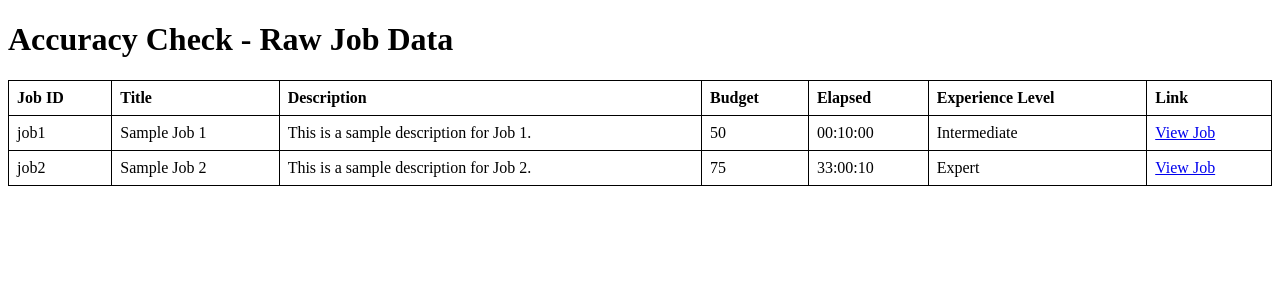
After one commit to chipmoreno/UpworkJobScraper, a Flask app: page /accuracy in a window 1280 px wide. The commit adds this page. Shown: the top 300 px of the page. Run offline with Flask 3, Linux system fonts and the light colour scheme.

Commit message:
accuracy

```diff
--- a/app.py
+++ b/app.py
@@ -7,6 +7,7 @@ from data_exploration import *
 from flask import jsonify
 import json
 from model import *
+from evaluate_accuracy import *
 
 
 app = Flask(__name__)
@@ -117,7 +118,16 @@ def ml_visualize():
     return render_template("ml.html", jobs=default_job_data, predictions=predictions)
 
 
+@app.route('/accuracy')
+def accuracy():
+    # Fetch the job data
+    if USE_DEFAULTS:
+        job_data = default_job_data
+    else:
+        job_data = scraper()
 
+    # Render the accuracy page and pass the job data for inspection
+    return render_template('accuracy.html', job_data=job_data)
 
 
 if __name__ == '__main__':
--- /dev/null
+++ b/evaluate_accuracy.py
@@ -0,0 +1,5 @@
+# evaluate_accuracy.py
+class AccuracyEvaluator:
+    def evaluate(self, predictions, ground_truth):
+        correct = sum(predictions.get(job_id) == ground_truth.get(job_id) for job_id in ground_truth)
+        return correct / len(ground_truth) if ground_truth else 0
--- /dev/null
+++ b/templates/accuracy.html
@@ -0,0 +1,51 @@
+<!DOCTYPE html>
+<html lang="en">
+<head>
+    <meta charset="UTF-8">
+    <meta name="viewport" content="width=device-width, initial-scale=1.0">
+    <title>Accuracy Check</title>
+    <style>
+        table {
+            width: 100%;
+            border-collapse: collapse;
+        }
+        table, th, td {
+            border: 1px solid black;
+        }
+        th, td {
+            padding: 8px;
+            text-align: left;
+        }
+    </style>
+</head>
+<body>
+    <h1>Accuracy Check - Raw Job Data</h1>
+
+    <table>
+        <thead>
+            <tr>
+                <th>Job ID</th>
+                <th>Title</th>
+                <th>Description</th>
+                <th>Budget</th>
+                <th>Elapsed</th>
+                <th>Experience Level</th>
+                <th>Link</th>
+            </tr>
+        </thead>
+        <tbody>
+            {% for job_id, job in job_data.items() %}
+            <tr>
+                <td>{{ job_id }}</td>
+                <td>{{ job.title }}</td>
+                <td>{{ job.description }}</td>
+                <td>{{ job.budget }}</td>
+                <td>{{ job.elapsed }}</td>
+                <td>{{ job.experience_level }}</td>
+                <td><a href="{{ job.link }}" target="_blank">View Job</a></td>
+            </tr>
+            {% endfor %}
+        </tbody>
+    </table>
+</body>
+</html>
```
Also changed, not shown: templates/index.html (+19 -0 lines).
